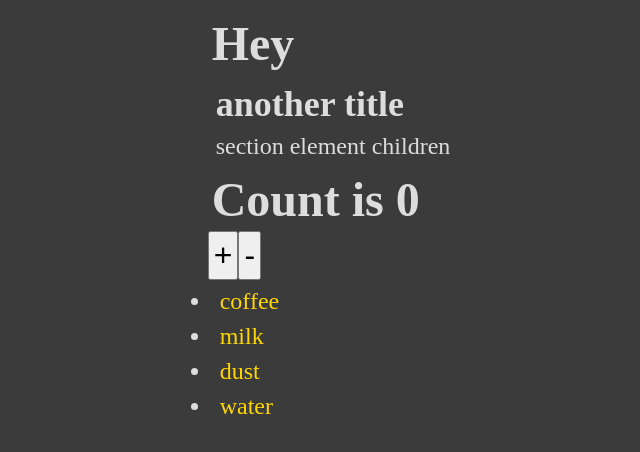
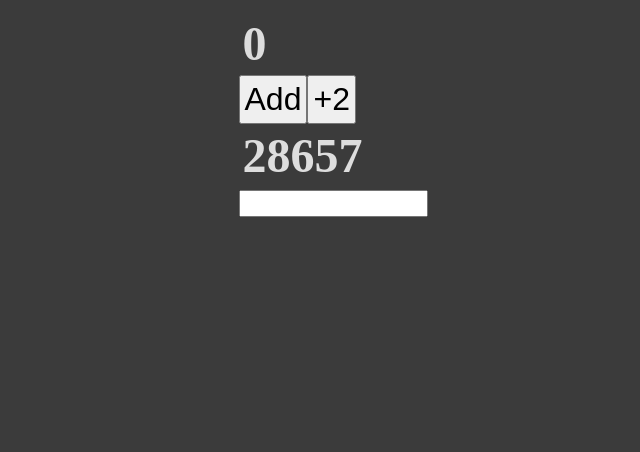
Before and after one commit to Eray-Adiyaman/vite_ts_react_project, a React (Vite) app: page / in a window 1280 px wide. Shown: the top 452 px of the page, without its empty margins (307-947 px from the left). Built offline with nearby package versions, Linux system fonts and the light colour scheme.

Commit message:
several react hooks usages

```diff
--- a/src/App.tsx
+++ b/src/App.tsx
@@ -1,21 +1,61 @@
-import { useState } from "react";
-import Counter from "./components/Counter";
-import Heading from "./components/Heading";
-import { Section } from "./components/Section";
-import List from "./components/List";
+import {
+  useState,
+  useEffect,
+  useCallback,
+  MouseEvent,
+  KeyboardEvent,
+  useMemo,
+  useRef,
+} from "react";
+
+interface User {
+  id: number;
+  username: string;
+}
+
+type FibboFunc = (n: number) => number;
+
+const fib: FibboFunc = (n) => {
+  if (n < 2) return n;
+  return fib(n - 1) + fib(n - 2);
+};
+
+const fibnum: number = 23;
 
 function App() {
   const [count, setCount] = useState<number>(0);
+  const [users, setUsers] = useState<User[] | null>(null);
+
+  const inputRef = useRef<HTMLInputElement>(null);
+  console.log(inputRef?.current)
+  console.log(inputRef?.current?.value)
+
+  useEffect(() => {
+    console.log("mounting");
+    console.log("Users:", users);
+
+    return () => console.log("unmounting");
+  }, [users]);
+
+  const addTwo = useCallback(
+    (
+      e: MouseEvent<HTMLButtonElement> | KeyboardEvent<HTMLButtonElement>
+    ): void => {
+      e.preventDefault(),
+      setCount((prev) => prev + 2);
+    },
+    []
+  );
+
+  const fiboResult = useMemo(() => fib(fibnum), [fibnum]);
 
   return (
     <>
-      <Heading title={"Hey"} />
-      <Section title="another title">section element children</Section>
-      <Counter setCount={setCount}>Count is {count}</Counter>
-      <List
-        items={["coffee", "milk", "dust", "water"]}
-        render={(item: string) => <span className="gold">{item}</span>}
-      />
+      <h1>{count}</h1>
+      <button onClick={() => setCount((prev) => prev + 1)}>Add</button>
+      <button onClick={addTwo}>+2</button>
+      <h1>{fiboResult}</h1>
+      <input ref={inputRef} type="text" />
     </>
   );
 }
```
